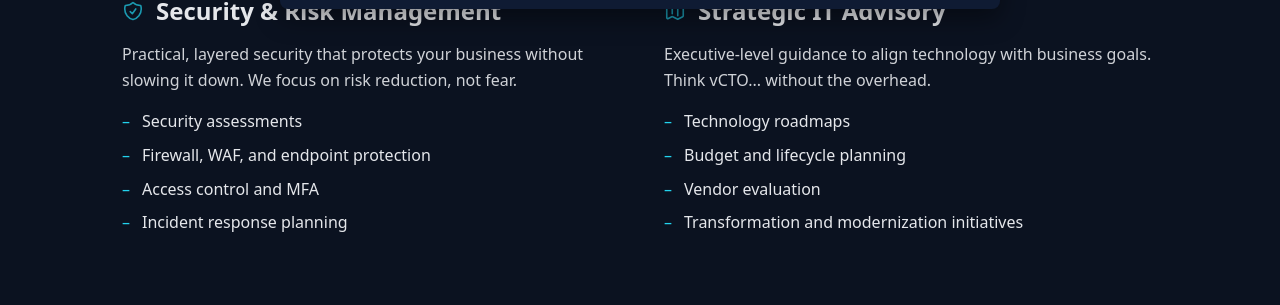
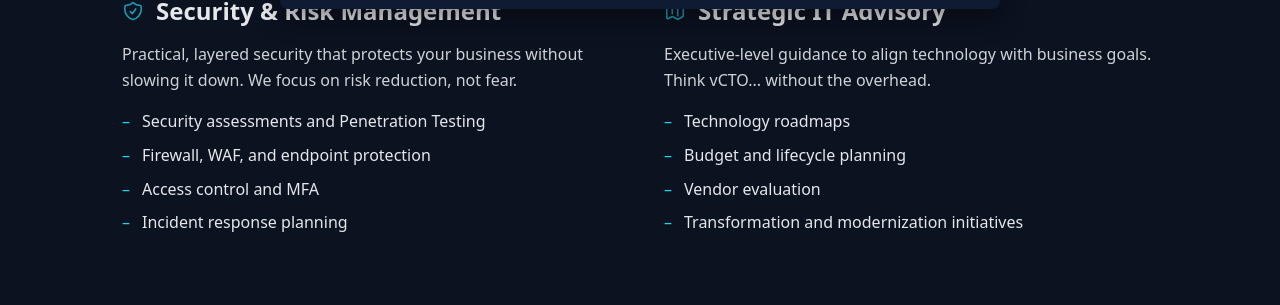
Before and after one commit to Bryant-Technology-Solutions/Bryant-Technology-Solutions.github.io, a Jekyll site: the page built from services.md, in a window 1280 px wide. Shown: the part 875-1180 px from the top of the page. Built offline with Jekyll 4.4.1, drawn with Linux system fonts in a browser that asks for light colours.

Commit message:
Update security services list with penetration testing

```diff
--- a/services.md
+++ b/services.md
@@ -77,7 +77,7 @@ description: >
       We focus on risk reduction, not fear.
     </p>
     <ul>
-      <li>Security assessments</li>
+      <li>Security assessments and Penetration Testing</li>
       <li>Firewall, WAF, and endpoint protection</li>
       <li>Access control and MFA</li>
       <li>Incident response planning</li>
```
